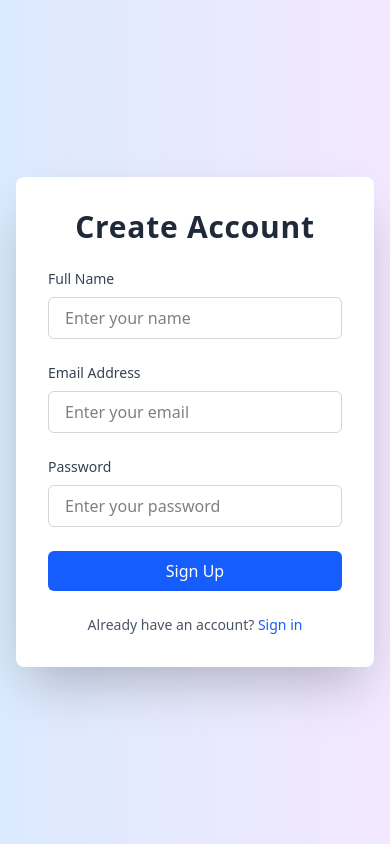
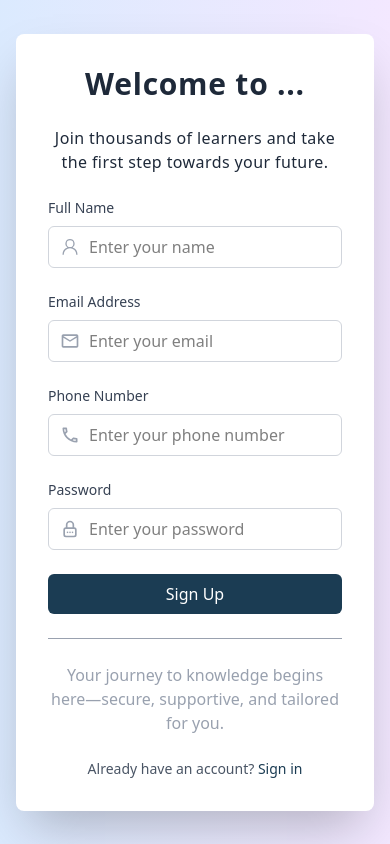
Before and after one commit to WebWizards-org/frontend, a React (Vite) app: page /register in a window 390 px wide. Built offline with nearby package versions, Linux system fonts and the light colour scheme.

Commit message:
enhance Signup component with phone number input and improved styling

```diff
--- a/src/components/Signup.jsx
+++ b/src/components/Signup.jsx
@@ -1,15 +1,22 @@
 import React, { useState } from 'react'
 import { Link, useNavigate } from 'react-router-dom'
 import axios from 'axios'
+import { GoPerson } from "react-icons/go";
+import { MdOutlineEmail } from "react-icons/md";
+import { MdOutlinePhone } from "react-icons/md";
+import { TbLockPassword } from "react-icons/tb";
 
 function Signup() {
     const [name, setname] = useState()
     const [email, setemail] = useState()
     const [password, setpassword] = useState()
+    const [number, setnumber] = useState()
+
     const navigate = useNavigate()
+
     const handlesubmit = (e)=>{
         e.preventDefault()
-        axios.post('http://localhost:3001/register', {name, email, password})
+        axios.post('http://localhost:3001/register', {name, email,number, password})
         .then(result => {console.log(result)
             navigate('/login')
         })
@@ -19,64 +26,99 @@ function Signup() {
     <div className='min-h-screen flex items-center justify-center bg-gradient-to-r from-blue-100 to-purple-100 p-4'>
       <div className='max-w-md w-full bg-white rounded-lg shadow-2xl p-8 space-y-6'>
         <h2 className='text-3xl font-bold text-center text-gray-800 tracking-wide'>
-          Create Account
+          Welcome to ...
         </h2>
-
+        <h3 className='text-center text-gray-800 tracking-wide'>Join thousands of learners and take the first step towards your future.</h3>
         <form className='space-y-6' onSubmit={handlesubmit}>
           <div className='space-y-2'>
             <label htmlFor="name" className='block text-sm font-medium text-gray-700'>
               Full Name
             </label>
+            <div className="relative">
+              <div className="absolute inset-y-0 left-0 pl-3 flex items-center pointer-events-none">
+                <GoPerson className="h-5 w-5 text-gray-400" />
+              </div>
             <input
               type="text"
               id="name"
               name='name'
               placeholder='Enter your name'
-              className='w-full px-4 py-2 border border-gray-300 rounded-md focus:ring-2 focus:ring-blue-500 focus:border-blue-500 outline-none transition duration-150'
+              className='w-full pl-10 px-4 py-2 border border-gray-300 rounded-md focus:ring-2 focus:ring-[#1B3C53] focus:border-[#1B3C53] outline-none transition duration-150'
               onChange={(e)=>setname(e.target.value)}
             />
+            </div>
           </div>
 
           <div className='space-y-2'>
             <label htmlFor="email" className='block text-sm font-medium text-gray-700'>
               Email Address
             </label>
+            <div className="relative">
+              <div className="absolute inset-y-0 left-0 pl-3 flex items-center pointer-events-none">
+                <MdOutlineEmail className="h-5 w-5 text-gray-400" />
+              </div>
             <input
               type="email"
               id="email"
               name='email'
               placeholder='Enter your email'
-              className='w-full px-4 py-2 border border-gray-300 rounded-md focus:ring-2 focus:ring-blue-500 focus:border-blue-500 outline-none transition duration-150'
+              className='w-full pl-10 px-4 py-2 border border-gray-300 rounded-md focus:ring-2 focus:ring-[#1B3C53] focus:border-[#1B3C53] outline-none transition duration-150'
               onChange={(e)=>setemail(e.target.value)}
+            />
+            </div>
+          </div>
 
-            />
+          <div className='space-y-2'>
+            <label htmlFor="number" className='block text-sm font-medium text-gray-700'>
+              Phone Number
+            </label>
+            <div className="relative">
+              <div className="absolute inset-y-0 left-0 pl-3 flex items-center pointer-events-none">
+                <MdOutlinePhone className="h-5 w-5 text-gray-400" />
+              </div>
+            <input type="number"
+            id='number'
+            name='number'
+            placeholder='Enter your phone number'
+            className='w-full pl-10 px-4 py-2 border border-gray-300 rounded-md focus:ring-2 focus:ring-[#1B3C53] focus:border-[#1B3C53] outline-none transition duration-150'
+              onChange={(e)=>setnumber(e.target.value)}
+             />
+            </div>
           </div>
 
           <div className='space-y-2'>
             <label htmlFor="password" className='block text-sm font-medium text-gray-700'>
               Password
             </label>
+            <div className="relative">
+              <div className="absolute inset-y-0 left-0 pl-3 flex items-center pointer-events-none">
+                <TbLockPassword className="h-5 w-5 text-gray-400" />
+              </div>
             <input
               type="password"
               id="password"
               name='password'
               placeholder='Enter your password'
-              className='w-full px-4 py-2 border border-gray-300 rounded-md focus:ring-2 focus:ring-blue-500 focus:border-blue-500 outline-none transition duration-150'
+              className='w-full pl-10 px-4 py-2 border border-gray-300 rounded-md focus:ring-2 focus:ring-[#1B3C53] focus:border-[#1B3C53] outline-none transition duration-150'
               onChange={(e)=>setpassword(e.target.value)}
             />
+            </div>
           </div>
 
           <button
             type='submit'
-            className='w-full bg-blue-600 text-white py-2 px-4 rounded-md hover:bg-blue-700 focus:outline-none focus:ring-2 focus:ring-blue-500 focus:ring-offset-2 transition duration-150 font-medium'
+            className='w-full bg-[#1B3C53] text-white py-2 px-4 rounded-md hover:bg-[#0E2148] focus:outline-none focus:ring-2 focus:ring-[#1B3C53] focus:ring-offset-2 transition duration-150 font-medium'
           >
             Sign Up
           </button>
         </form>
+        <hr className='border-gray-400' />
+
+        <h4 className='text-gray-400 text-center'>Your journey to knowledge begins here—secure, supportive, and tailored for you.</h4>
 
         <p className='text-center text-sm text-gray-600'>
           Already have an account?{' '}
-          <Link to='/login' className='text-blue-600 hover:text-blue-700 font-medium'>
+          <Link to='/login' className='text-[#1B3C53] hover:text-[#0E2148] font-medium'>
             Sign in
           </Link>
         </p>
```
